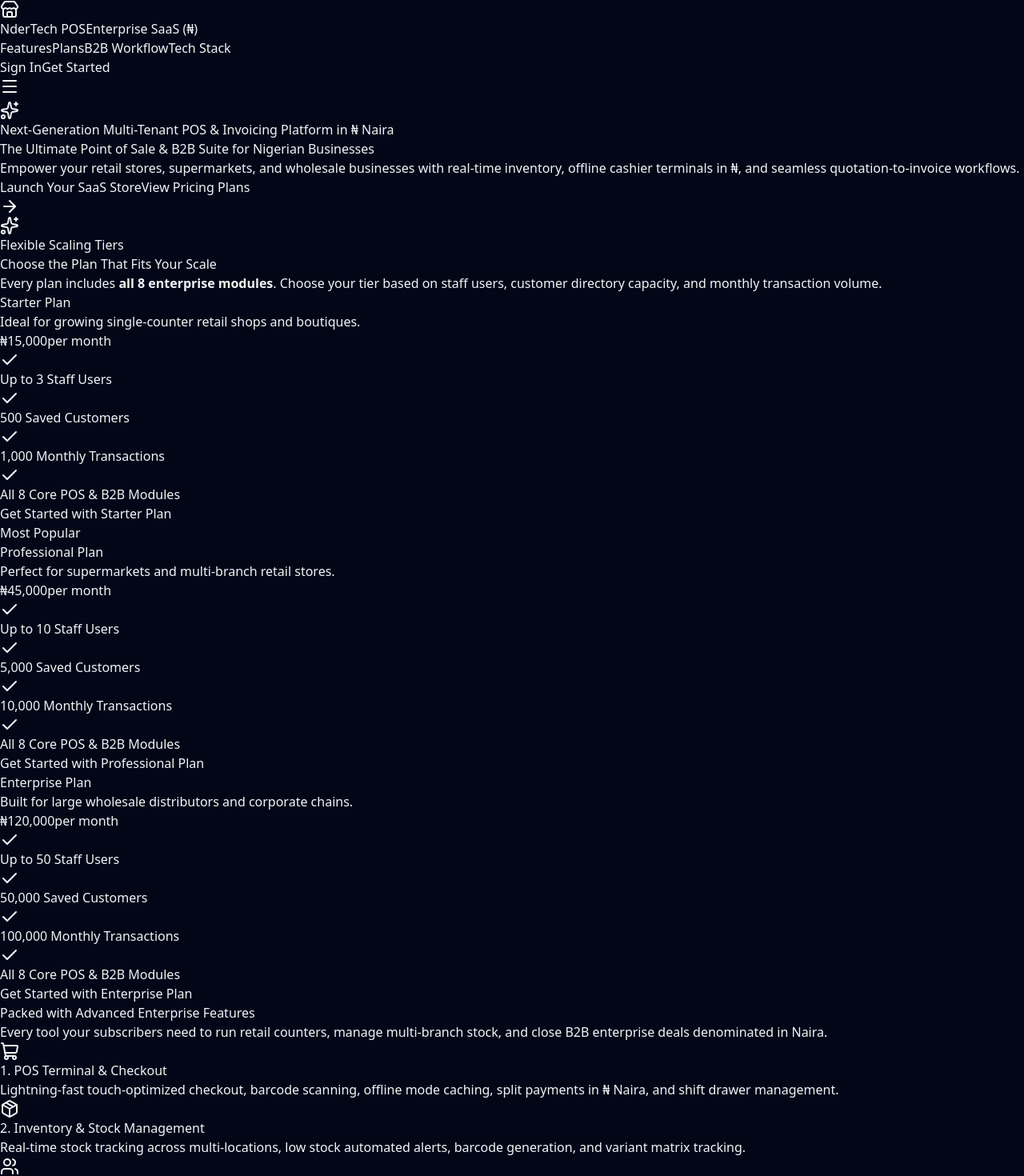
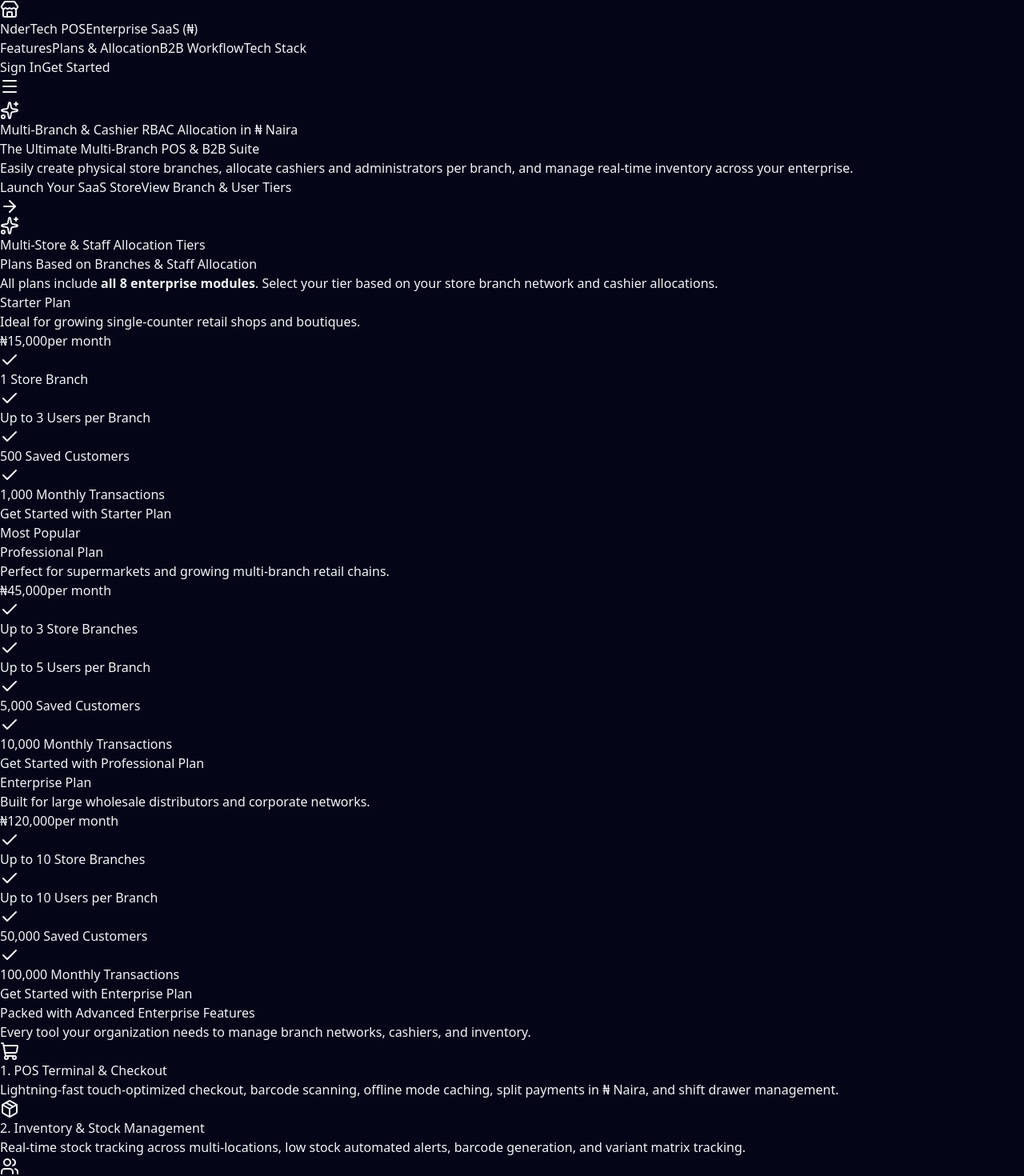
Before and after one commit to Avelaner/ndertech-pos, a React (Vite) app: page / in a window 1280 px wide. Shown: the top 1470 px of the page at 80% size. Built offline with nearby package versions, Linux system fonts and the light colour scheme.

Commit message:
Update multi-branch pricing tiers and onboarding flow

```diff
--- a/src/App.tsx
+++ b/src/App.tsx
@@ -48,11 +48,11 @@
   // Sign In Form States
   const [signInData, setSignInData] = useState({ email: '', password: '' });
 
-  // Conversational Sign-Up State (4 Steps now: Plan -> Personal -> Business -> Security)
+  // Conversational Sign-Up State (4 Steps: Plan -> Personal -> Business -> Security)
   const [signupStep, setSignupStep] = useState(1);
   const [formData, setFormData] = useState({
     planId: 1,
-    planName: 'Starter',
+    planName: 'Starter Plan',
     fullName: '',
     companyName: '',
     email: '',
@@ -197,7 +197,8 @@
       price: "₦15,000",
       period: "per month",
       desc: "Ideal for growing single-counter retail shops and boutiques.",
-      users: "Up to 3 Staff Users",
+      branches: "1 Store Branch",
+      usersPerBranch: "Up to 3 Users per Branch",
       customers: "500 Saved Customers",
       transactions: "1,000 Monthly Transactions",
       highlight: false
@@ -207,8 +208,9 @@
       name: "Professional Plan",
       price: "₦45,000",
       period: "per month",
-      desc: "Perfect for supermarkets and multi-branch retail stores.",
-      users: "Up to 10 Staff Users",
+      desc: "Perfect for supermarkets and growing multi-branch retail chains.",
+      branches: "Up to 3 Store Branches",
+      usersPerBranch: "Up to 5 Users per Branch",
       customers: "5,000 Saved Customers",
       transactions: "10,000 Monthly Transactions",
       highlight: true
@@ -218,8 +220,9 @@
       name: "Enterprise Plan",
       price: "₦120,000",
       period: "per month",
-      desc: "Built for large wholesale distributors and corporate chains.",
-      users: "Up to 50 Staff Users",
+      desc: "Built for large wholesale distributors and corporate networks.",
+      branches: "Up to 10 Store Branches",
+      usersPerBranch: "Up to 10 Users per Branch",
       customers: "50,000 Saved Customers",
       transactions: "100,000 Monthly Transactions",
       highlight: false
@@ -356,7 +359,7 @@
               {signupStep === 4 && "Secure your SaaS instance"}
             </h2>
             <p className="text-sm text-slate-400 mb-8">
-              {signupStep === 1 && `You selected the ${formData.planName} Plan. All 8 modules are included!`}
+              {signupStep === 1 && `You selected the ${formData.planName}. All 8 modules are included!`}
               {signupStep === 2 && "Please enter your name and professional contact email."}
               {signupStep === 3 && "We need your store name, phone number, and branch address."}
               {signupStep === 4 && "Create a secure password with live strength verification."}
@@ -366,10 +369,10 @@
               {signupStep === 1 && (
                 <div className="p-4 rounded-xl bg-slate-950 border border-emerald-500/30 space-y-3">
                   <div className="flex items-center justify-between">
-                    <span className="text-sm font-bold text-white">{formData.planName} Plan</span>
+                    <span className="text-sm font-bold text-white">{formData.planName}</span>
                     <span className="text-xs px-2.5 py-1 rounded-full bg-emerald-500/20 text-emerald-400 font-semibold">Active Selection</span>
                   </div>
-                  <p className="text-xs text-slate-400">Includes all 8 enterprise POS modules, offline SQLite/IndexedDB caching, and B2B invoicing.</p>
+                  <p className="text-xs text-slate-400">Includes branch allocation management, cashier RBAC, and all 8 enterprise modules.</p>
                   <button
                     type="button"
                     onClick={() => {
@@ -728,7 +731,7 @@
 
           <nav className="hidden md:flex items-center space-x-8 text-sm font-medium text-slate-300">
             <a href="#features" className="hover:text-emerald-400 transition-colors">Features</a>
-            <a href="#pricing" className="hover:text-emerald-400 transition-colors">Plans</a>
+            <a href="#pricing" className="hover:text-emerald-400 transition-colors">Plans & Allocation</a>
             <a href="#workflow" className="hover:text-emerald-400 transition-colors">B2B Workflow</a>
             <a href="#architecture" className="hover:text-emerald-400 transition-colors">Tech Stack</a>
           </nav>
@@ -762,7 +765,7 @@
           <div className="md:hidden bg-slate-900 border-b border-slate-800 px-6 py-6 space-y-4 shadow-2xl animate-in slide-in-from-top duration-200">
             <nav className="flex flex-col space-y-4 text-base font-medium text-slate-300">
               <a href="#features" onClick={() => setMobileMenuOpen(false)} className="hover:text-emerald-400 transition-colors">Features</a>
-              <a href="#pricing" onClick={() => setMobileMenuOpen(false)} className="hover:text-emerald-400 transition-colors">Plans</a>
+              <a href="#pricing" onClick={() => setMobileMenuOpen(false)} className="hover:text-emerald-400 transition-colors">Plans & Allocation</a>
               <a href="#workflow" onClick={() => setMobileMenuOpen(false)} className="hover:text-emerald-400 transition-colors">B2B Workflow</a>
               <a href="#architecture" onClick={() => setMobileMenuOpen(false)} className="hover:text-emerald-400 transition-colors">Tech Stack</a>
             </nav>
@@ -789,15 +792,15 @@
         <div className="max-w-7xl mx-auto px-4 sm:px-6 lg:px-8 relative z-10 text-center">
           <div className="inline-flex items-center space-x-2 px-3 py-1.5 rounded-full bg-emerald-500/10 border border-emerald-500/20 text-emerald-400 text-xs font-semibold mb-8 animate-pulse">
             <Sparkles className="w-3.5 h-3.5" />
-            <span>Next-Generation Multi-Tenant POS & Invoicing Platform in ₦ Naira</span>
+            <span>Multi-Branch & Cashier RBAC Allocation in ₦ Naira</span>
           </div>
 
           <h1 className="text-4xl sm:text-6xl lg:text-7xl font-extrabold tracking-tight text-white max-w-4xl mx-auto leading-tight">
-            The Ultimate <span className="bg-gradient-to-r from-emerald-400 to-teal-300 bg-clip-text text-transparent">Point of Sale</span> & B2B Suite for Nigerian Businesses
+            The Ultimate <span className="bg-gradient-to-r from-emerald-400 to-teal-300 bg-clip-text text-transparent">Multi-Branch POS</span> & B2B Suite
           </h1>
 
           <p className="mt-6 text-lg sm:text-xl text-slate-400 max-w-2xl mx-auto font-normal">
-            Empower your retail stores, supermarkets, and wholesale businesses with real-time inventory, offline cashier terminals in ₦, and seamless quotation-to-invoice workflows.
+            Easily create physical store branches, allocate cashiers and administrators per branch, and manage real-time inventory across your enterprise.
           </p>
 
           <div className="mt-10 flex flex-col sm:flex-row justify-center items-center space-y-4 sm:space-y-0 sm:space-x-4">
@@ -812,25 +815,25 @@
               href="#pricing"
               className="w-full sm:w-auto px-8 py-4 rounded-xl bg-slate-900 hover:bg-slate-800 text-slate-200 border border-slate-800 font-semibold text-base transition-all text-center"
             >
-              View Pricing Plans
+              View Branch & User Tiers
             </a>
           </div>
         </div>
       </section>
 
-      {/* Subscription Plans Section */}
+      {/* Subscription Plans Section with Branch & User Limits */}
       <section id="pricing" className="py-24 bg-slate-950 border-t border-slate-900">
         <div className="max-w-7xl mx-auto px-4 sm:px-6 lg:px-8">
           <div className="text-center max-w-3xl mx-auto mb-16">
             <div className="inline-flex items-center space-x-2 px-3 py-1 rounded-full bg-emerald-500/10 border border-emerald-500/20 text-emerald-400 text-xs font-semibold mb-4">
               <Sparkles className="w-3.5 h-3.5" />
-              <span>Flexible Scaling Tiers</span>
+              <span>Multi-Store & Staff Allocation Tiers</span>
             </div>
             <h2 className="text-3xl sm:text-4xl font-bold text-white tracking-tight">
-              Choose the Plan That Fits Your Scale
+              Plans Based on Branches & Staff Allocation
             </h2>
             <p className="mt-4 text-slate-400 text-base">
-              Every plan includes <strong>all 8 enterprise modules</strong>. Choose your tier based on staff users, customer directory capacity, and monthly transaction volume.
+              All plans include <strong>all 8 enterprise modules</strong>. Select your tier based on your store branch network and cashier allocations.
             </p>
           </div>
 
@@ -856,7 +859,11 @@
                   <div className="space-y-3 pt-4 border-t border-slate-800 mb-8 text-sm text-slate-300">
                     <div className="flex items-center space-x-3">
                       <Check className="w-4 h-4 text-emerald-400 shrink-0" />
-                      <span>{plan.users}</span>
+                      <span className="font-semibold text-emerald-400">{plan.branches}</span>
+                    </div>
+                    <div className="flex items-center space-x-3">
+                      <Check className="w-4 h-4 text-emerald-400 shrink-0" />
+                      <span className="font-semibold text-emerald-400">{plan.usersPerBranch}</span>
                     </div>
                     <div className="flex items-center space-x-3">
                       <Check className="w-4 h-4 text-emerald-400 shrink-0" />
@@ -865,10 +872,6 @@
                     <div className="flex items-center space-x-3">
                       <Check className="w-4 h-4 text-emerald-400 shrink-0" />
                       <span>{plan.transactions}</span>
-                    </div>
-                    <div className="flex items-center space-x-3">
-                      <Check className="w-4 h-4 text-emerald-400 shrink-0" />
-                      <span>All 8 Core POS & B2B Modules</span>
                     </div>
                   </div>
                 </div>
@@ -893,7 +896,7 @@
               Packed with Advanced Enterprise Features
             </h2>
             <p className="mt-4 text-slate-400 text-base sm:text-lg">
-              Every tool your subscribers need to run retail counters, manage multi-branch stock, and close B2B enterprise deals denominated in Naira.
+              Every tool your organization needs to manage branch networks, cashiers, and inventory.
             </p>
           </div>
 
```
Also changed, not shown: api/branches.js (added, +100 -0 lines).
